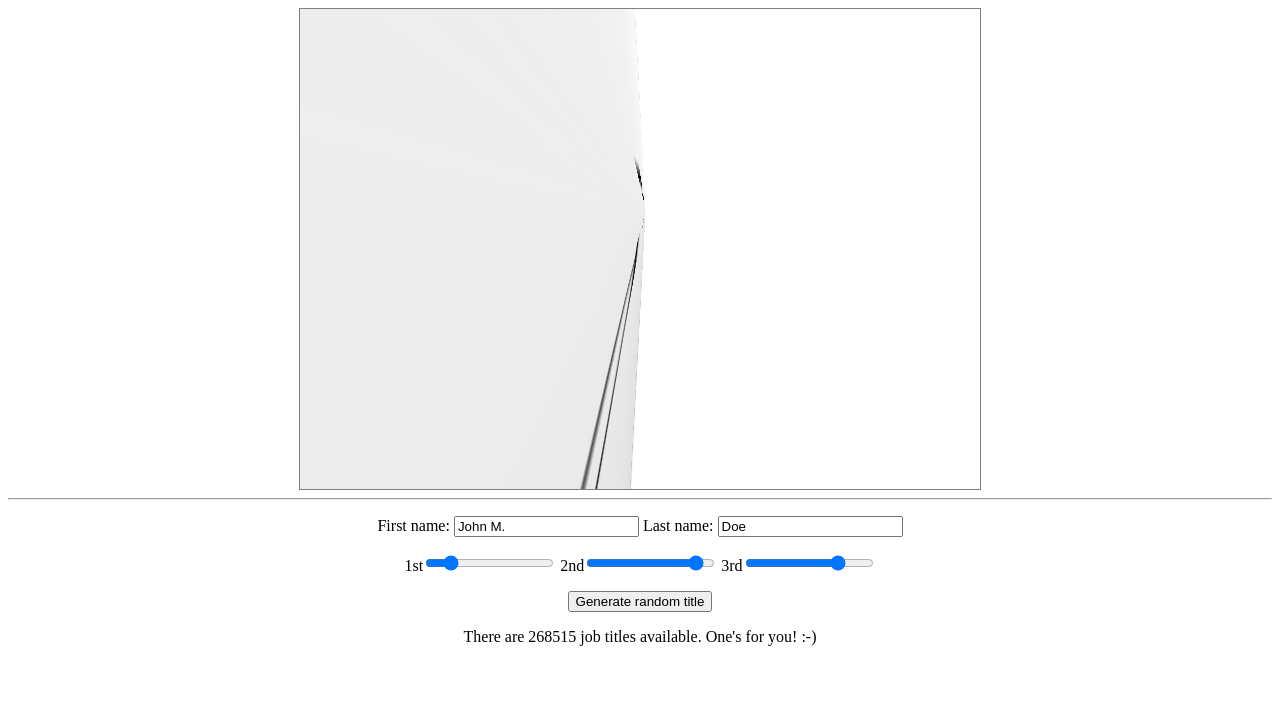
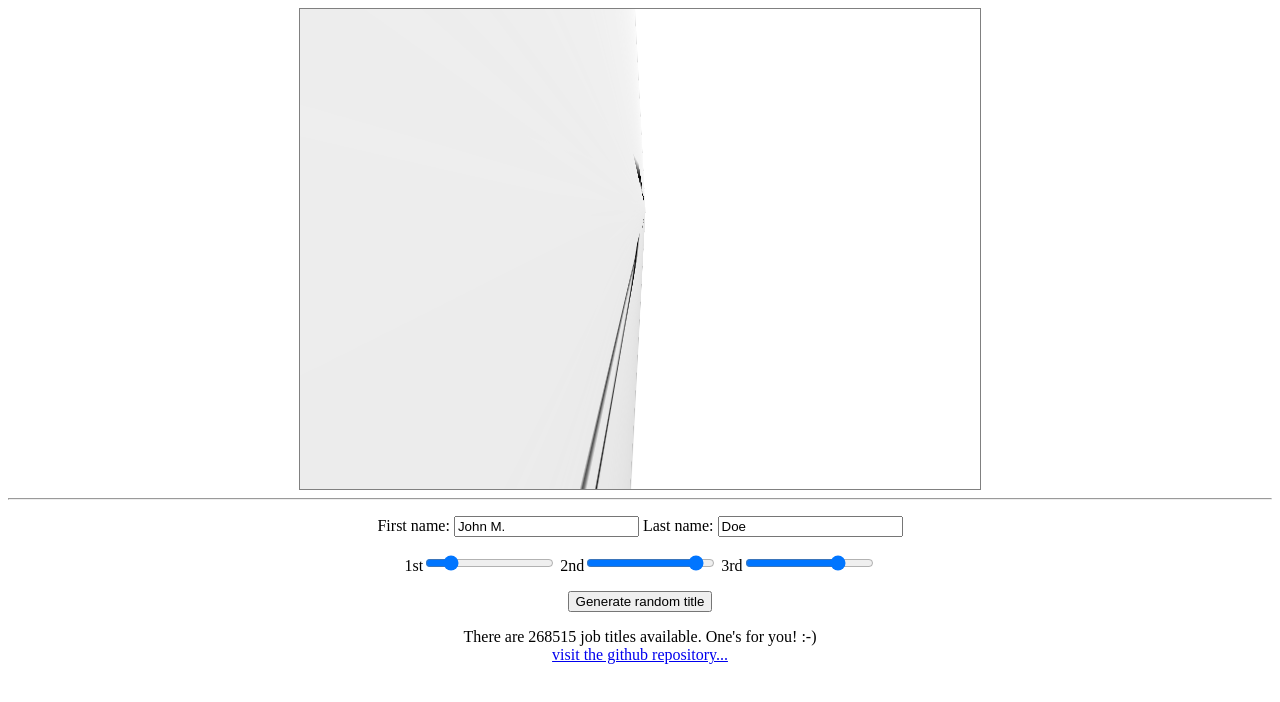
Before and after one commit to graste/job-title-generator, a plain HTML site: page index.html in a window 1280 px wide. Drawn offline with Linux system fonts and the light colour scheme.

Commit message:
added github repo link to index file

```diff
--- a/index.html
+++ b/index.html
@@ -76,6 +76,10 @@ footer {
     margin-top: 1em;
     text-align: center;
 }
+
+.repo {
+    text-align: center;
+}
 </style>
 <title>Business Job Title Generator</title>
 </head>
@@ -110,6 +114,9 @@ footer {
 <footer>
 
 </footer>
+<div class="repo">
+    <a href="https://github.com/leonweidauer/job-title-generator" title="visit the jobtitle generator repository on github">visit the github repository...</a>
+</div>
 </body>
 <script type="text/javascript">
 var TitleGenerator = (function(){
```
